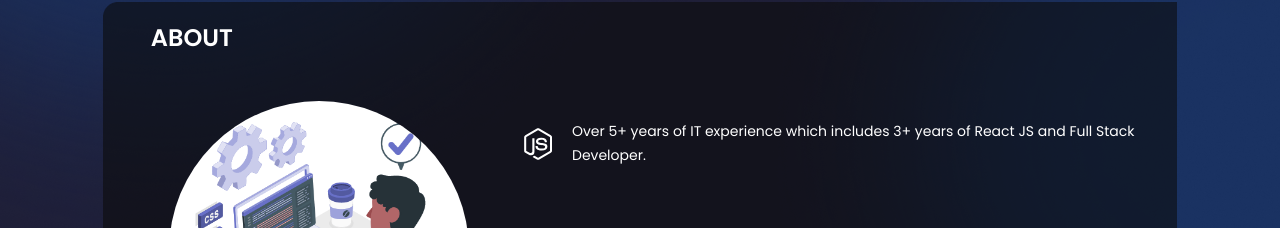
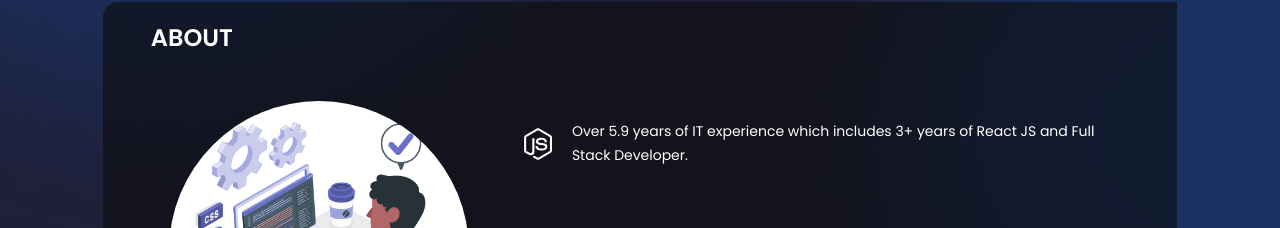
Before and after one commit to jebak90/Jeba-Portfolio, a React (Create React App) app: page / in a window 1280 px wide. Shown: the part 450-678 px from the top of the page. Built offline with nearby package versions, Linux system fonts and the light colour scheme.

Commit message:
Changes in About

```diff
--- a/src/components/about/About.jsx
+++ b/src/components/about/About.jsx
@@ -17,7 +17,7 @@ const About = ()=>{
                 <div className="about__list">
                     <FaNodeJs className="about__list__icon"/>
                     <p className="about__content">
-                        Over 5+ years of IT experience which includes 3+ years of React JS and Full Stack Developer.
+                        Over 5.9 years of IT experience which includes 3+ years of React JS and Full Stack Developer.
                     </p>
                 </div>
 
```
